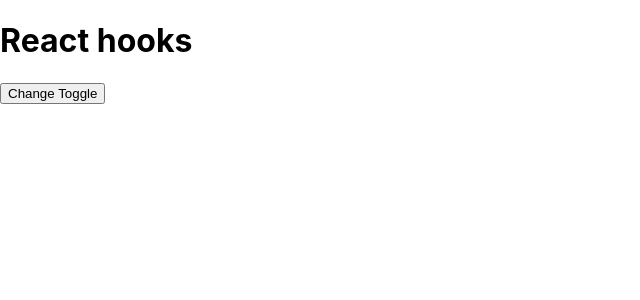
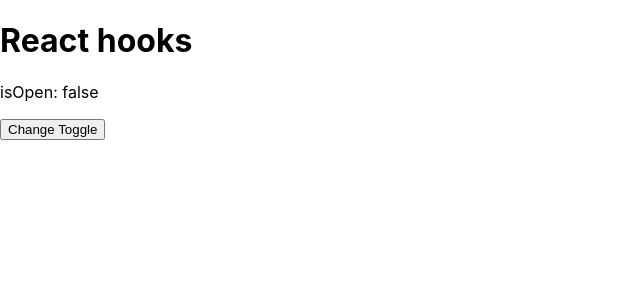
Before and after one commit to NidhitheCoder/advanced-react, a React (Create React App) app in the folder react-hooks/: page / in a window 1280 px wide. Shown: the top 300 px of the page, without its empty margins (0-640 px from the left). Built offline with nearby package versions, Linux system fonts and the light colour scheme.

Commit message:
feat: impelemnt settimeout after 5 seconds using useeffect

```diff
--- a/react-hooks/src/App.js
+++ b/react-hooks/src/App.js
@@ -1,12 +1,30 @@
 // import UseEffectHook from "./components/UseEffect";
 // import UseEffectExample2 from  './components/UseEffectExample2'
 
+import { useEffect, useState } from "react";
 import UseEffectCleanup from "./components/UseEffectCleanup";
 
 function App() {
+  const [isOpen, setIsOpen] = useState(false);
+  const [delay, setDelay] = useState(true);
+
+  useEffect(() => {
+    if (!delay) {
+      const int = setInterval(() => setIsOpen((prev) => !prev), 500);
+
+      return () => clearInterval(int);
+    }
+  }, [delay]);
+
+  useEffect(() => {
+    const time = setTimeout(() => setDelay(false), 5000);
+    return () => clearTimeout(time);
+  }, []);
+
   return (
     <div className="App">
       <h1>React hooks</h1>
+      <p>isOpen: {isOpen.toString()}</p>
       {/* <UseEffectHook /> */}
       {/* <UseEffectExample2 /> */}
       <UseEffectCleanup />
```
